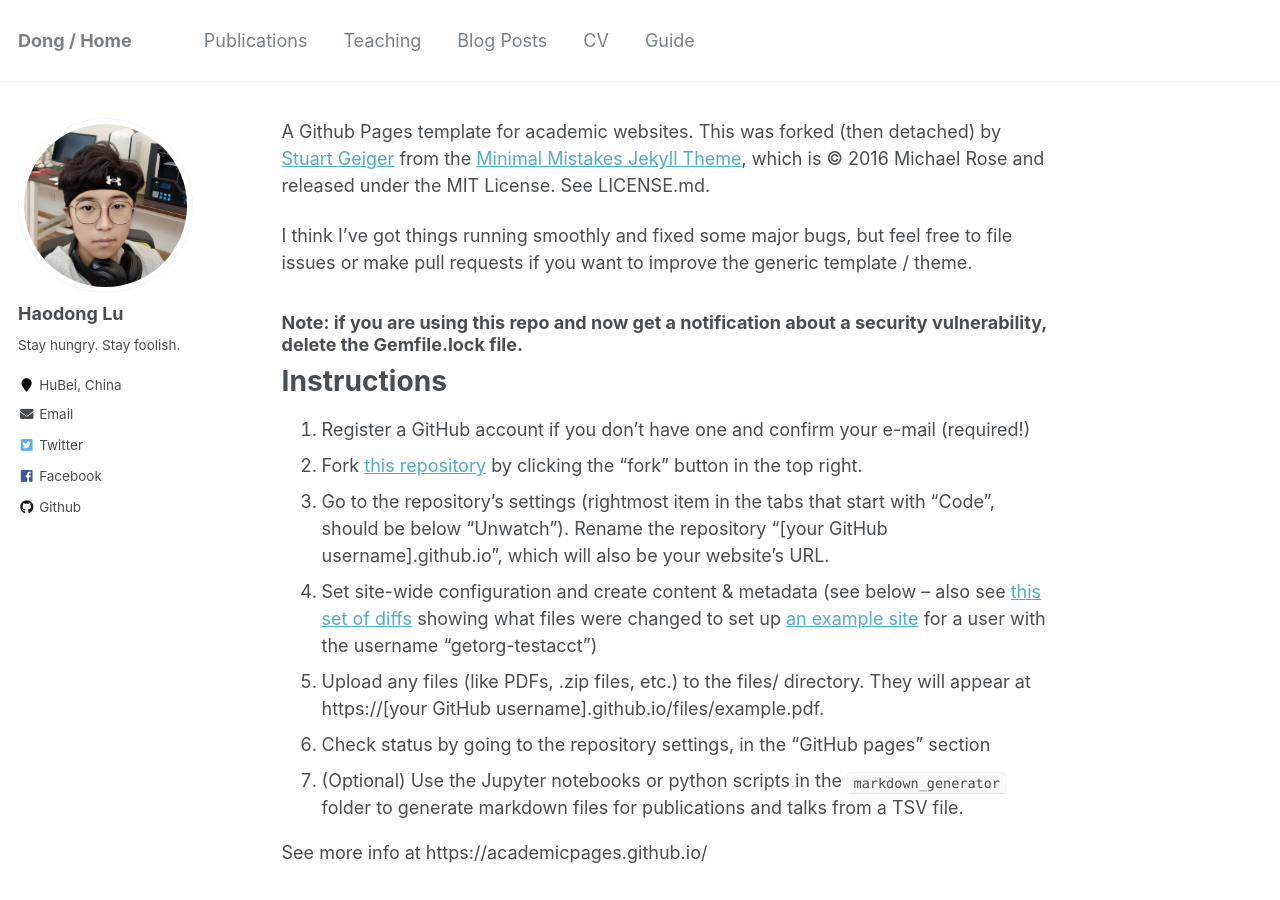
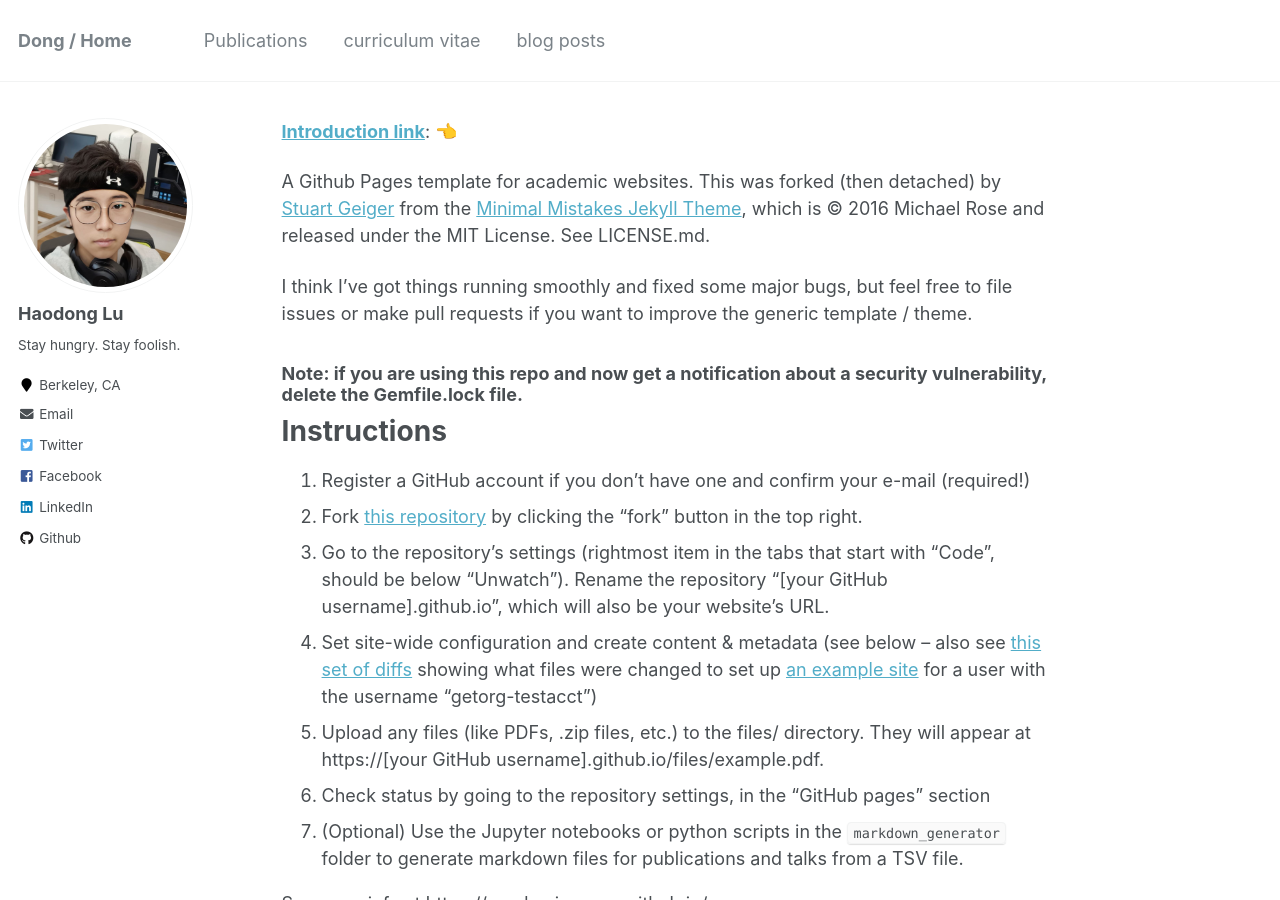
Before and after one commit to SleepyLGod/SleepyLGod.github.io, a Jekyll site: the page built from GUIDE.md, in a window 1280 px wide and 900 px high. Built offline with Jekyll 4.4.1, drawn with Linux system fonts in a browser that asks for light colours; our own code applies the rules of GitHub Pages for plain Markdown files.

Commit message:
modified

```diff
--- a/GUIDE.md
+++ b/GUIDE.md
@@ -1,3 +1,7 @@
+
+
+**[Introduction link](https://zhenggao.io/blog/2019/12/10/Jekyll-%E6%90%AD%E5%BB%BA%E4%B8%AA%E4%BA%BA%E7%BD%91%E7%AB%99/ "blog")**: 👈
+
 A Github Pages template for academic websites. This was forked (then detached) by [Stuart Geiger](https://github.com/staeiou) from the [Minimal Mistakes Jekyll Theme](https://mmistakes.github.io/minimal-mistakes/), which is © 2016 Michael Rose and released under the MIT License. See LICENSE.md.
 
 I think I've got things running smoothly and fixed some major bugs, but feel free to file issues or make pull requests if you want to improve the generic template / theme.
--- a/_config.yml
+++ b/_config.yml
@@ -83,7 +83,7 @@ author:
   name             : "Haodong Lu"
   avatar           : "dong.jpg" #"ProfilePicturePhoto.png"
   bio              : "Stay hungry. Stay foolish."
-  location         : "HuBei, China"
+  location         : "Berkeley, CA" # "HuBei, China"
   employer         :
   # pubmed           : "https://www.ncbi.nlm.nih.gov/pubmed/?term=john+snow"
   # googlescholar    : "http://yourfullgooglescholarurl.com"
@@ -102,7 +102,7 @@ author:
   instagram        :
   impactstory      : #"https://profiles.impactstory.org/u/xxxx-xxxx-xxxx-xxxx"
   lastfm           :
-  linkedin         :
+  linkedin         : https://www.linkedin.com/in/von-lu/
   # orcid            : "http://orcid.org/yourorcidurl"
   pinterest        :
   soundcloud       :
--- a/_data/navigation.yml
+++ b/_data/navigation.yml
@@ -6,17 +6,18 @@ main:
   # - title: "Talks"
   #   url: /talks/
 
-  - title: "Teaching"
-    url: /teaching/
+  # - title: "Teaching"
+  #   url: /teaching/
 
   # - title: "Portfolio"
   #   url: /portfolio/
 
-  - title: "Blog Posts"
-    url: /year-archive/
-
-  - title: "CV"
+  - title: "curriculum vitae"
     url: /cv/
 
-  - title: "Guide"
-    url: /markdown/
+  - title: "blog posts"
+    url: https://rookiedong.gitbook.io/notes/
+    # url: /year-archive/
+
+  # - title: "Guide"
+  #   url: /markdown/
--- a/_includes/footer/custom.html
+++ b/_includes/footer/custom.html
@@ -1,3 +1,3 @@
 <!-- start custom footer snippets -->
-<a href="/sitemap/">Sitemap</a>
+<!-- <a href="/sitemap/">Sitemap</a> -->
 <!-- end custom footer snippets -->
```
Also changed, not shown: other parts of GUIDE.md (+10 -10 lines), _data/authors.yml (+4 -4 lines), _pages/404.md (+4 -2 lines).
